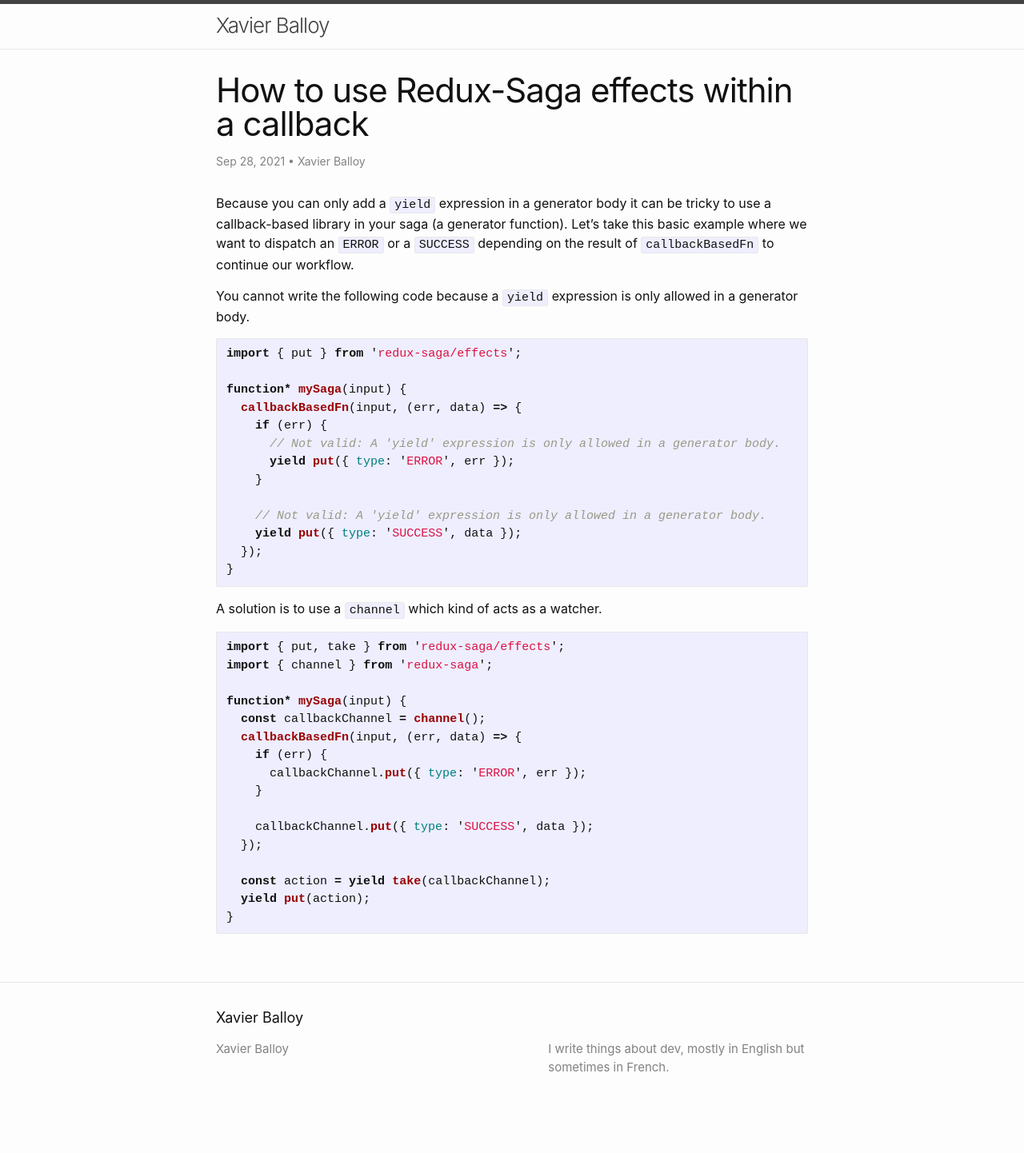
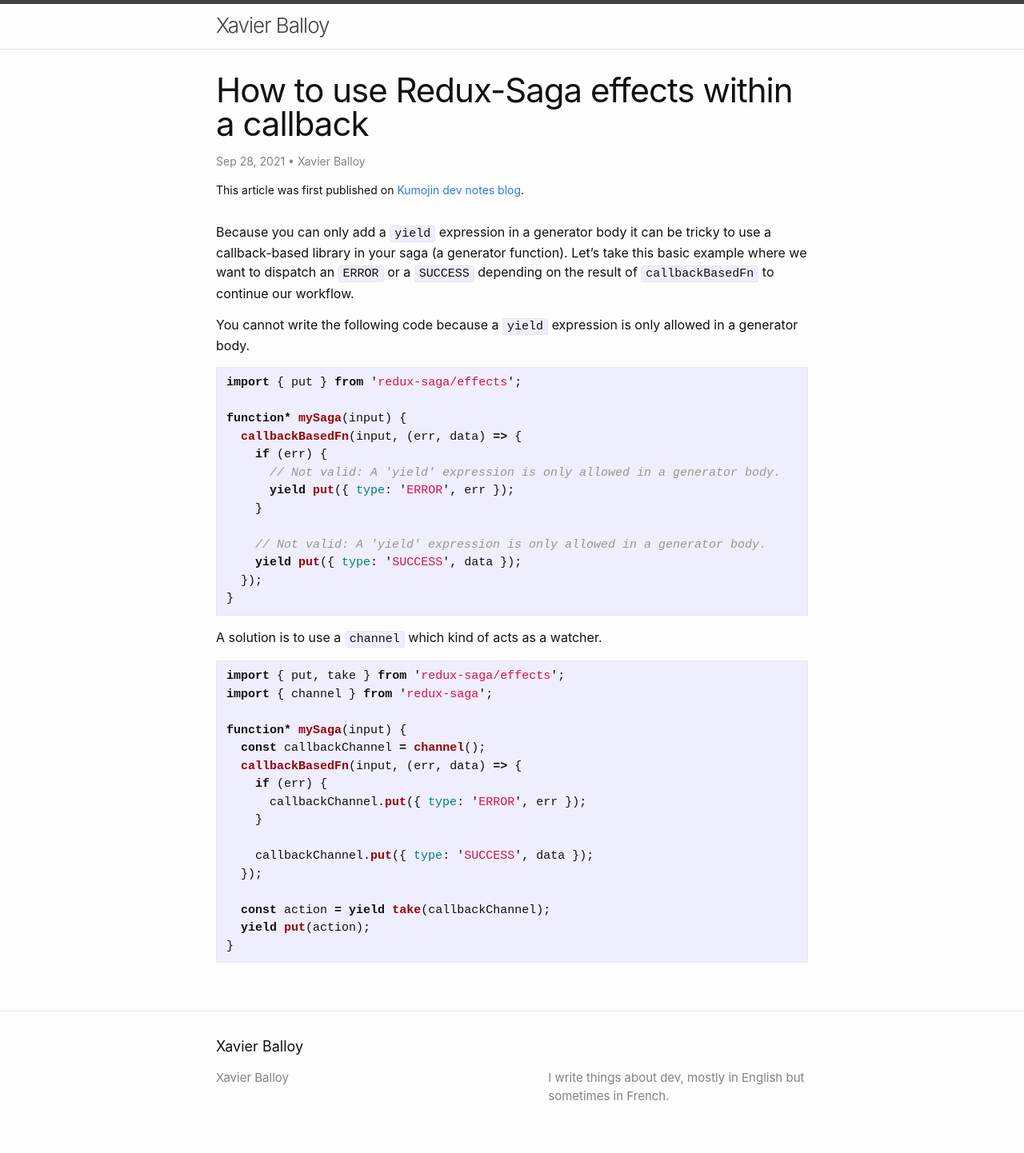
Before and after one commit to xballoy/xballoy.github.io, a Jekyll site: the page built from _posts/2021-09-28-redux-saga-with-callback.md, in a window 1280 px wide. Shown: the whole page at 80% size. Built offline with Jekyll 4.4.1, drawn with Linux system fonts in a browser that asks for light colours; comment, search, counter and statistics services are not loaded; before the commit the page ends 1406 px from its top, so only the background shows below that.

Commit message:
feat(Layout): add first publish link

```diff
--- a/_layouts/post.html
+++ b/_layouts/post.html
@@ -13,6 +13,11 @@ layout: default
       {%- if page.author -%}
         • <span itemprop="author" itemscope itemtype="http://schema.org/Person"><span class="p-author h-card" itemprop="name">{{ page.author }}</span></span>
       {%- endif -%}</p>
+    <p class="post-first-published">
+      {%- if page.first_published_site and page.first_published_link -%}
+        This article was first published on <a href="{{ page.first_published_link }}" target="_blank" rel="nofollow noopener">{{ page.first_published_site }}</a>.
+      {%- endif -%}
+    </p>
   </header>
 
   <div class="post-content e-content" itemprop="articleBody">
--- a/_sass/minima.scss
+++ b/_sass/minima.scss
@@ -47,5 +47,6 @@ $on-laptop:        800px !default;
 @import
   "minima/base",
   "minima/layout",
-  "minima/syntax-highlighting"
+  "minima/syntax-highlighting",
+  "minima/custom-style"
 ;
--- /dev/null
+++ b/_sass/minima/_custom-style.scss
@@ -0,0 +1,3 @@
+.post-first-published {
+  font-size: $small-font-size;
+}
```
